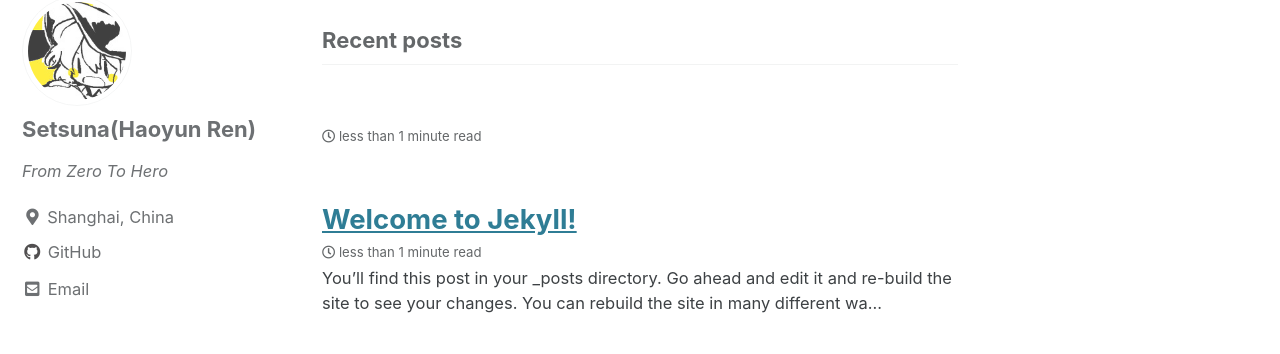
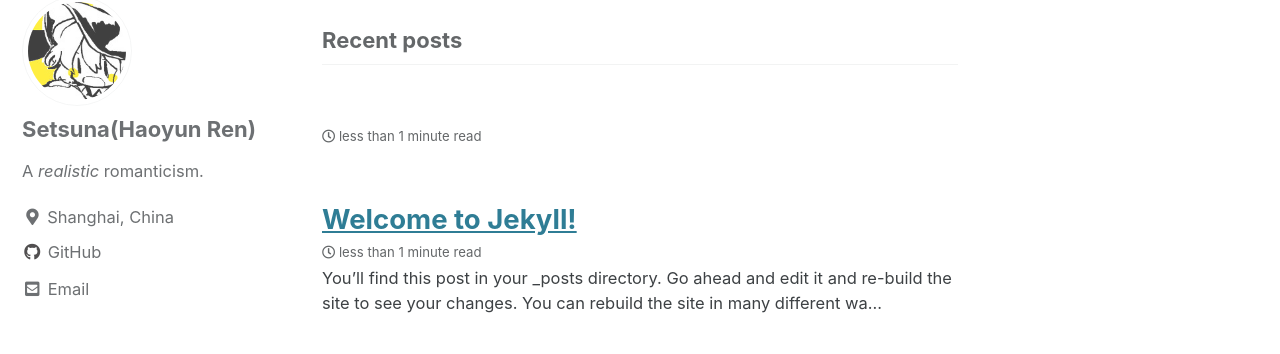
Before and after one commit to SetsunaChyan/SetsunaChyan.github.io, a Jekyll site: the page built from index.html, in a window 1280 px wide. Shown: the part 125-479 px from the top of the page. Built offline with Jekyll 4.4.1, drawn with Linux system fonts in a browser that asks for light colours; cached includes are drawn as plain includes; formulas are drawn with MathJax 3; the list of posts is cut into pages by our own code.

Commit message:
Update _config.yml

```diff
--- a/_config.yml
+++ b/_config.yml
@@ -103,7 +103,7 @@ analytics:
 author:
   name             : "Setsuna(Haoyun Ren)"
   avatar           : "/assets/images/bio-photo.png"
-  bio              : "*From Zero To Hero*"
+  bio              : "A *realistic* romanticism."
   location         : "Shanghai, China"
   email            : "21210240303@m.fudan.edu.cn"
   links:
```
